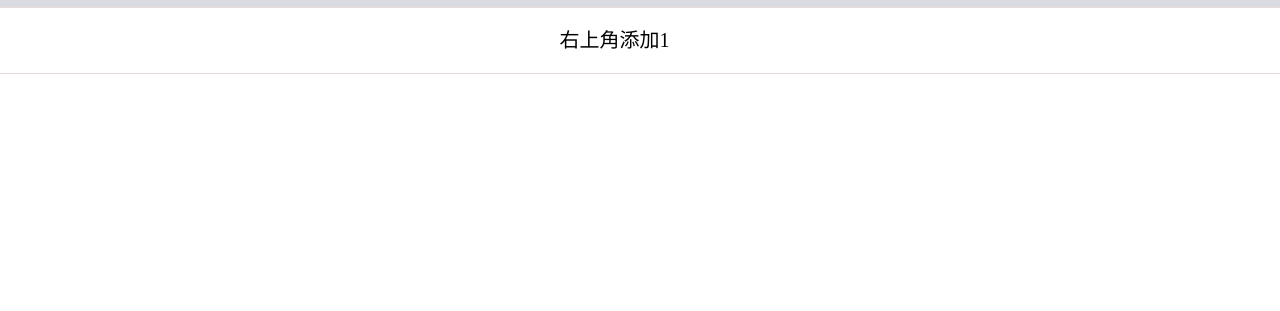
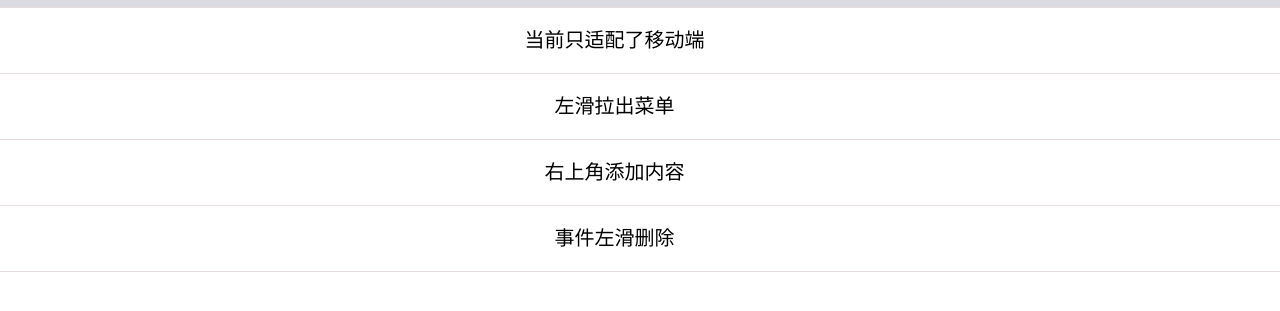
Before and after one commit to kestre/ToDo, a plain HTML site: page index.html in a window 1280 px wide. Shown: the part 53-364 px from the top of the page. Drawn offline with Linux system fonts and the light colour scheme.

Commit message:
add item

```diff
--- a/index.html
+++ b/index.html
@@ -41,7 +41,37 @@
         <article class="item">
             <section>
                 <div class="item-text">
-                    <p>右上角添加1</p>
+                    <p>当前只适配了移动端</p>
+                </div>
+                <div class="del">
+                    <p>删除</p>
+                </div>
+            </section>
+        </article>
+        <article class="item">
+            <section>
+                <div class="item-text">
+                    <p>左滑拉出菜单</p>
+                </div>
+                <div class="del">
+                    <p>删除</p>
+                </div>
+            </section>
+        </article>
+        <article class="item">
+            <section>
+                <div class="item-text">
+                    <p>右上角添加内容</p>
+                </div>
+                <div class="del">
+                    <p>删除</p>
+                </div>
+            </section>
+        </article>
+        <article class="item">
+            <section>
+                <div class="item-text">
+                    <p>事件左滑删除</p>
                 </div>
                 <div class="del">
                     <p>删除</p>
```
